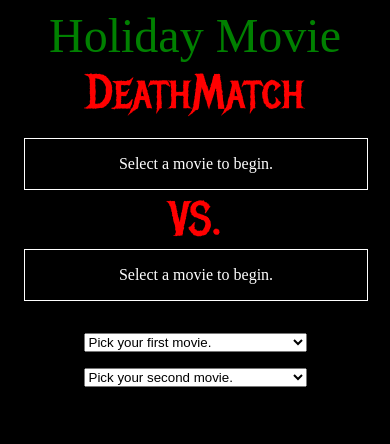
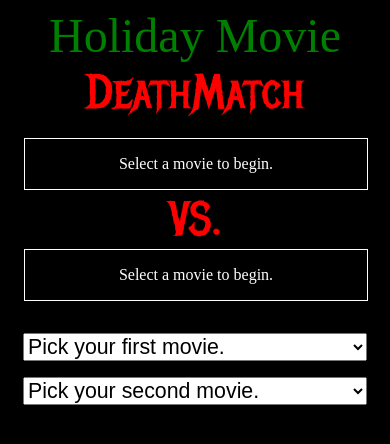
Before and after one commit to wijohnst/holiday_movie_bracket_simulator, a React (Create React App) app: page / in a window 390 px wide. Shown: the top 444 px of the page. Built offline with nearby package versions, Linux system fonts and the light colour scheme.

Commit message:
changed select font size to prevent zoom on mobile

```diff
--- a/public/index.html
+++ b/public/index.html
@@ -3,7 +3,7 @@
   <head>
     <meta charset="utf-8" />
     <link rel="icon" href="%PUBLIC_URL%/favicon.png" />
-    <meta name="viewport" content="width=device-width, initial-scale=1" />
+    <meta name="viewport" content="width=device-width, initial-scale=1"/>
     <meta name="theme-color" content="#000000" />
     <link rel="preconnect" href="https://fonts.gstatic.com">
     <link href="https://fonts.googleapis.com/css2?family=Metal+Mania&display=swap" rel="stylesheet">
--- a/src/index.css
+++ b/src/index.css
@@ -7,3 +7,7 @@ html{
   box-sizing: border-box;
   font-size: 12pt;
 }
+
+select{
+  font-size: 16pt;
+}
```
Also changed, not shown: 1 other file (tests, documents, lock files or other folders).
